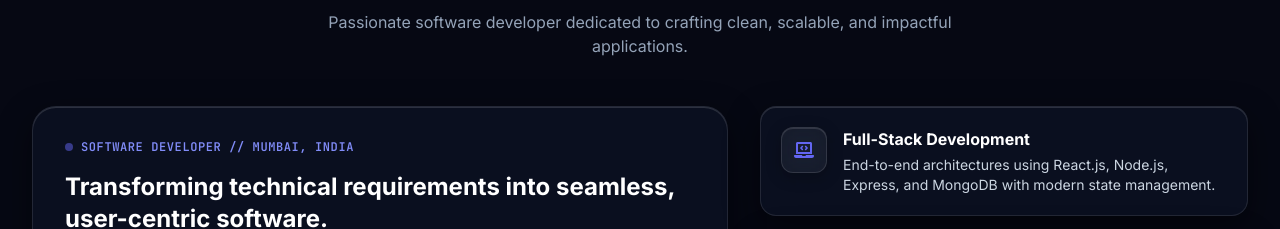
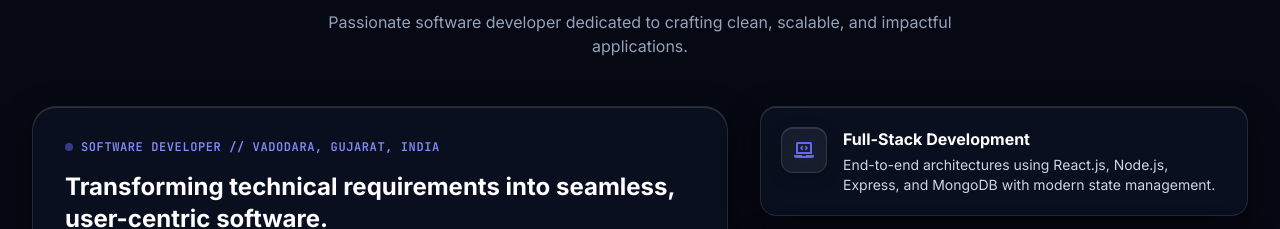
Before and after one commit to Saad2607/portfolio, a React (Vite) app: page / in a window 1280 px wide. Shown: the part 1040-1269 px from the top of the page. Built offline with nearby package versions, Linux system fonts and the light colour scheme.

Commit message:
fix(about): update in about page

```diff
--- a/src/sections/About.jsx
+++ b/src/sections/About.jsx
@@ -58,7 +58,7 @@ export default function About() {
                 <div className="flex items-center gap-2">
                   <span className="w-2 h-2 rounded-full bg-indigo-500 animate-pulse" />
                   <span className="text-xs font-mono font-semibold text-indigo-600 dark:text-indigo-400 uppercase tracking-wider">
-                    Software Developer // Mumbai, India
+                    Software Developer // Vadodara, Gujarat, India
                   </span>
                 </div>
 
```
